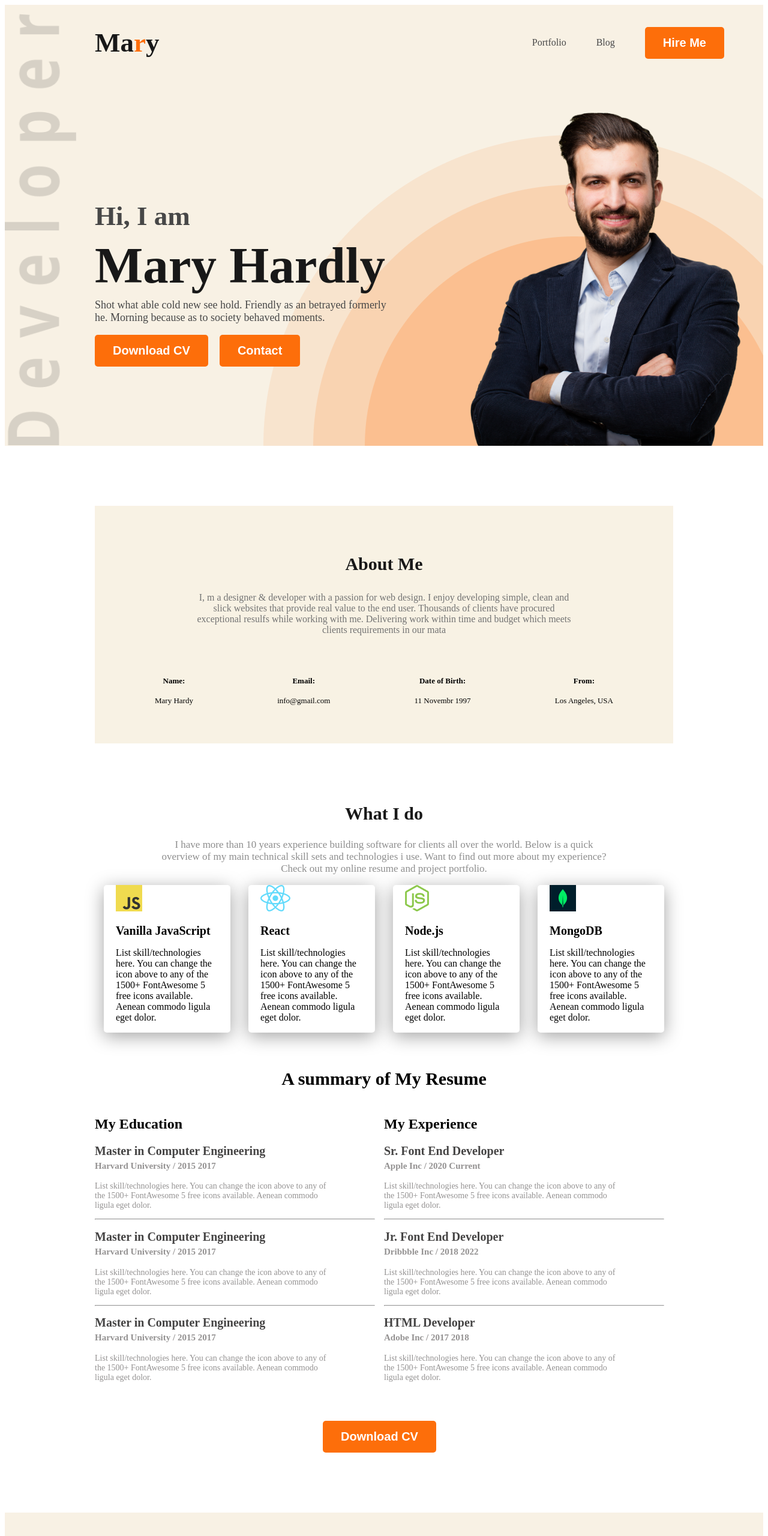
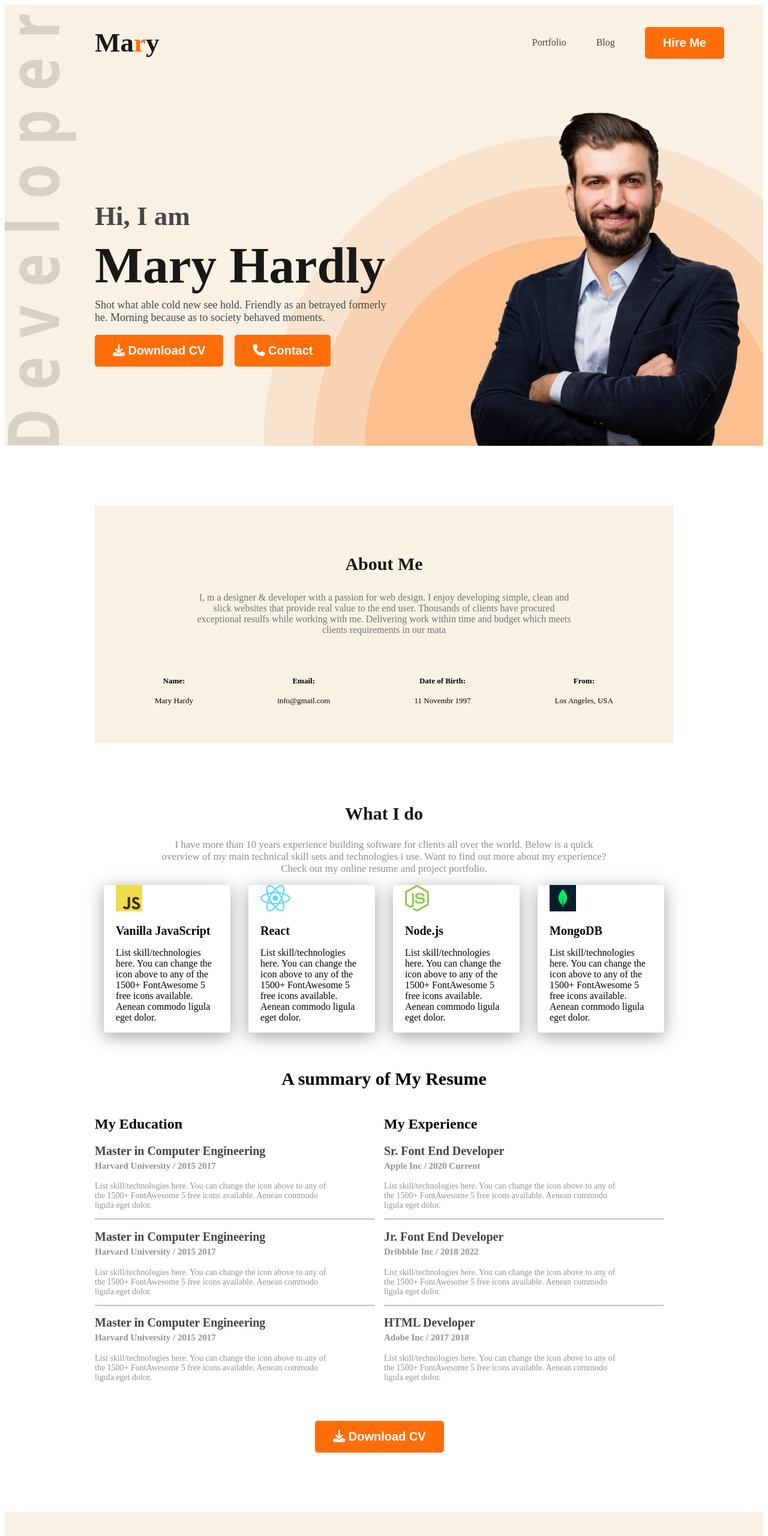
Before and after one commit to ashik-maz/responsive-portfolio, a plain HTML site: page index.html in a window 1280 px wide. Shown: the top 2560 px of the page at 60% size. Drawn offline with Linux system fonts and the light colour scheme.

Commit message:
added font awesome icon

```diff
--- a/index.html
+++ b/index.html
@@ -6,6 +6,7 @@
     <meta name="viewport" content="width=device-width, initial-scale=1.0">
     <title>Portfolio</title>
     <link rel="stylesheet" href="style/style.css">
+    <script src="https://kit.fontawesome.com/9b729d0616.js" crossorigin="anonymous"></script>
 </head>
 
 <body>
@@ -25,8 +26,8 @@
                     <h1 class="name">Mary Hardly</h1>
                     <p class="banner-description">Shot what able cold new see hold. Friendly as an betrayed formerly he.
                         Morning because as to society behaved moments.</p>
-                    <button class="btn-primary">Download CV</button>
-                    <button class="btn-primary">Contact</button>
+                    <button class="btn-primary"><i class="fa-solid fa-download"></i> Download CV</button>
+                    <button class="btn-primary"><i class="fa-solid fa-phone"></i> Contact</button>
                 </div>
                 <img src="images/hardy.png" alt="" class="profile">
             </div>
@@ -142,7 +143,7 @@
                 </div>
             </div>
             <div class="cv">
-                <button class="btn-primary">Download CV</button>
+                <button class="btn-primary"><i class="fa-solid fa-download"></i> Download CV</button>
             </div>
         </section>
     </main>
```
